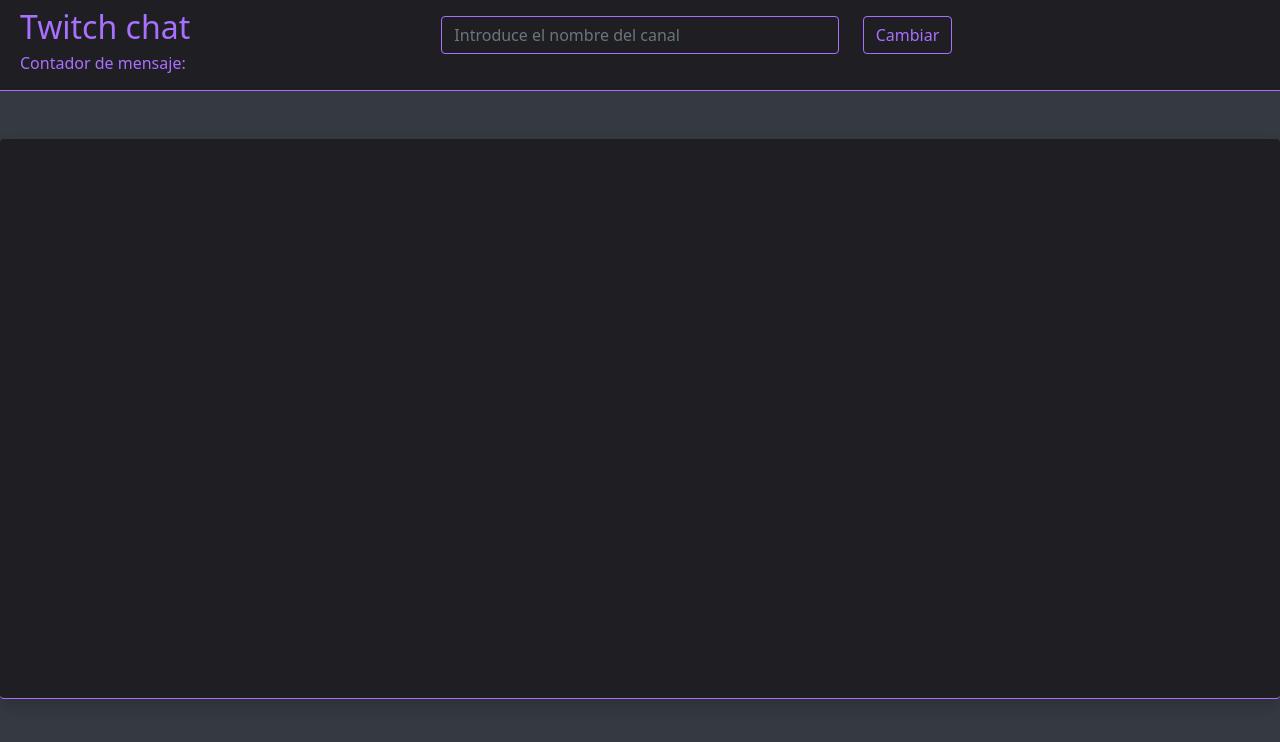
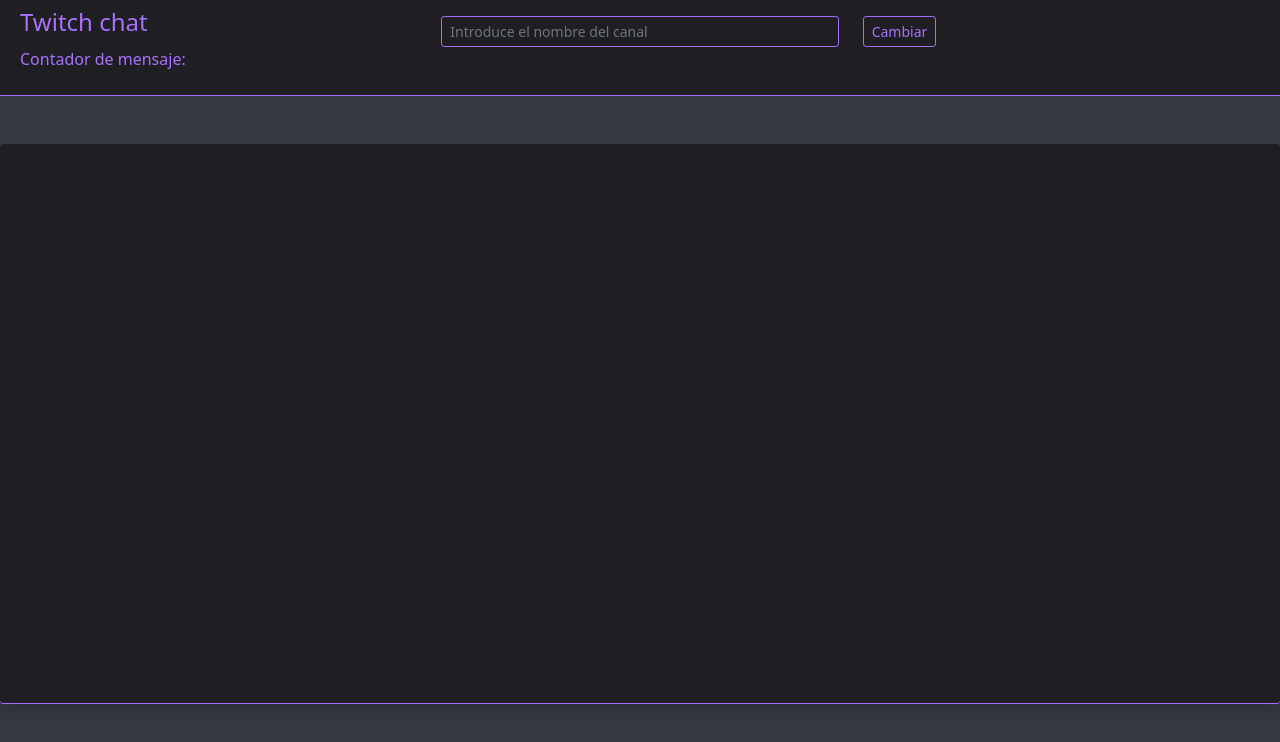
Before and after one commit to klaudiusmiskinis/twitch-chat, a website: page app/index.html in a window 1280 px wide. Drawn offline with nearby package versions, Linux system fonts and the light colour scheme; no server answers.

Commit message:
Estructurando HTML y añadiendo Icono y Bootstrap icons

```diff
--- a/app/index.html
+++ b/app/index.html
@@ -4,8 +4,9 @@
     <meta charset="UTF-8">
     <meta http-equiv="X-UA-Compatible" content="IE=edge">
     <meta name="viewport" content="width=device-width, initial-scale=1.0">
-    <link href"https://cdn-icons-png.flaticon.com/512/5968/5968819.png" rel="icon">
+    <link href="https://cdn-icons-png.flaticon.com/512/5968/5968819.png" rel="icon">
     <link href="https://cdn.jsdelivr.net/npm/bootstrap@5.1.0/dist/css/bootstrap.min.css" rel="stylesheet">
+    <link href="https://cdn.jsdelivr.net/npm/bootstrap-icons@1.3.0/font/bootstrap-icons.css" rel="stylesheet">
     <link href="./style.css" rel="stylesheet">
     <link href="./resposive.css" rel="stylesheet">
     <title>Chat</title>
@@ -13,10 +14,18 @@
 <body>
     <div class="container-fluid">
         <div class="row p-2" id="header">
-            <div class="col"><h2 id="titulo">Twitch chat</h2></div>
-            <div class="col mt-2"><input class="form-control" placeholder="Introduce el nombre del canal" id="nombre"></div>
-            <div class="col mt-2"><button class="btn" id="cambiar">Cambiar</button></div>
-            <div class="row"><h6>Contador de mensaje:<span id="contador"></span></h6></div>
+            <div class="col">
+                <h4 id="titulo">Twitch chat</h4>
+            </div>
+            <div class="col mt-2">
+                <input class="form-control form-control-sm" placeholder="Introduce el nombre del canal" id="nombre">
+            </div>
+            <div class="col mt-2">
+                <button class="btn btn-sm" id="cambiar">Cambiar</button>
+            </div>
+            <div class="row">
+                <p>Contador de mensaje:<span id="contador"></span></p>
+            </div>
         </div>
         <div class="row justify-content-center">
             <div class="overflow-auto align-self-center p-3 my-5 col-12 rounded shadow" id="chat"></div>
```
